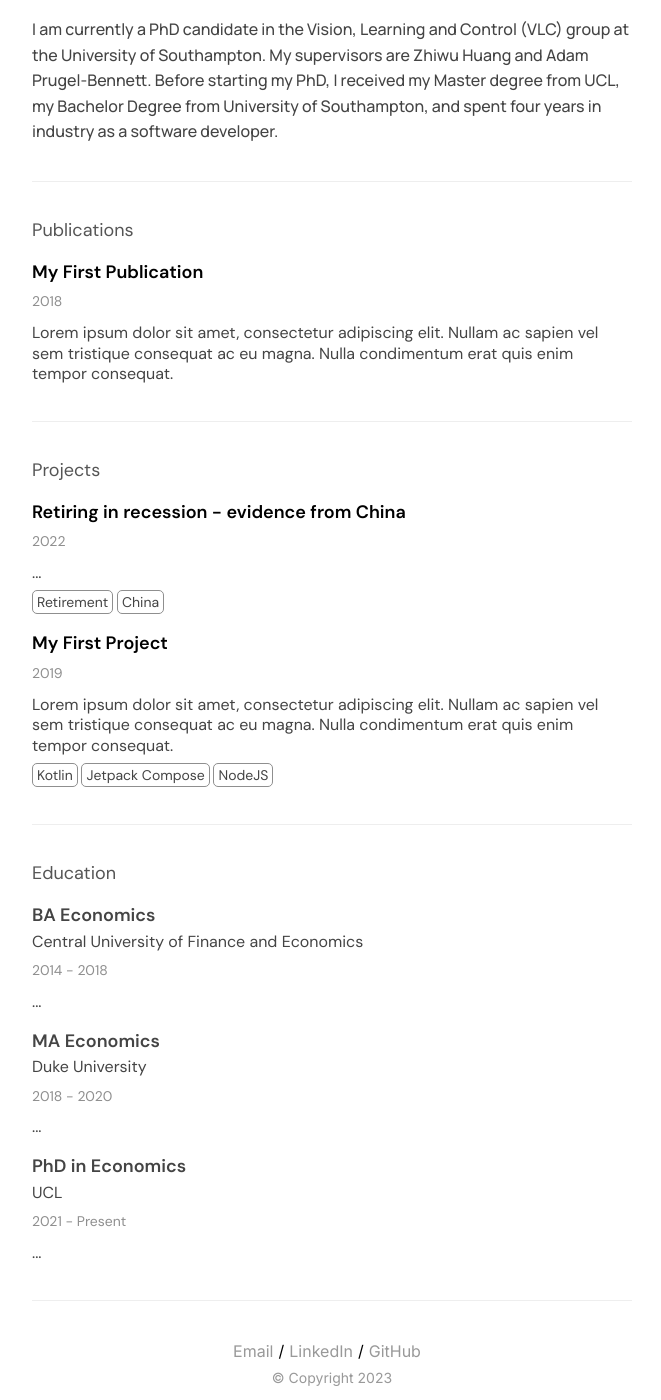
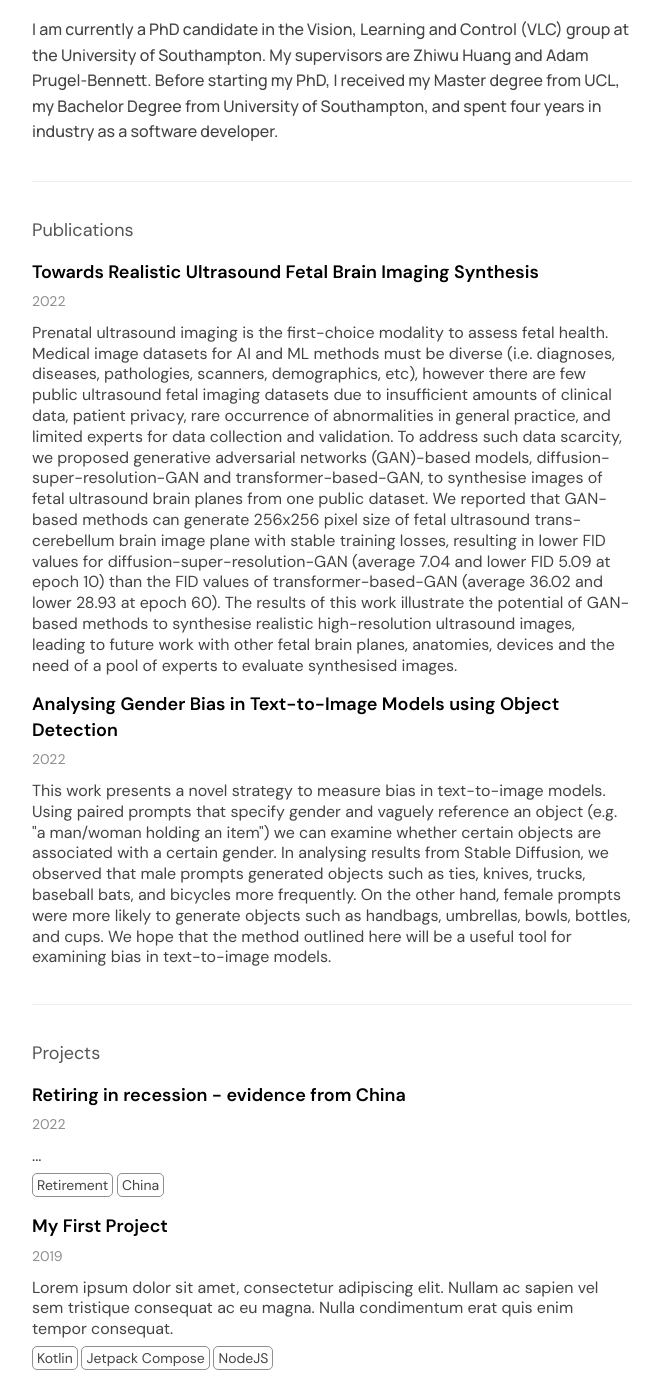
Before and after one commit to harveymannering/harveymannering.github.io, a Jekyll site: the page built from _pages/index.md, in a window 1280 px wide and 1400 px high, scrolled down 370 px. Shown: the whole window, without its empty margins (308-969 px from the left). Built offline with Jekyll 4.4.1, drawn with Linux system fonts in a browser that asks for light colours; some of the changed text lies outside the part shown.

Commit message:
Updated publications section

```diff
--- /dev/null
+++ b/_publications/gender-bias.md
@@ -0,0 +1,8 @@
+---
+title: Analysing Gender Bias in Text-to-Image Models using Object Detection
+year: 2022
+excerpt: This work presents a novel strategy to measure bias in text-to-image models. Using paired prompts that specify gender and vaguely reference an object (e.g. "a man/woman holding an item") we can examine whether certain objects are associated with a certain gender. In analysing results from Stable Diffusion, we observed that male prompts generated objects such as ties, knives, trucks, baseball bats, and bicycles more frequently. On the other hand, female prompts were more likely to generate objects such as handbags, umbrellas, bowls, bottles, and cups. We hope that the method outlined here will be a useful tool for examining bias in text-to-image models.
+pub-image: https://img.itch.zone/aW1nLzExNjg1ODA3LnBuZw==/original/RqkaR2.png
+pub-url: https://arxiv.org/abs/2307.08025
+comments: false
+---
--- a/_publications/my-first-publication.md
+++ /dev/null
@@ -1,12 +0,0 @@
----
-title: My First Publication
-year: 2018
-excerpt: Lorem ipsum dolor sit amet, consectetur adipiscing elit. Nullam ac sapien vel sem tristique consequat ac eu magna. Nulla condimentum erat quis enim tempor consequat.
-pub-image: https://placehold.co/600x300
-pub-url: https://researchgate.net
-comments: true
----
-
-Lorem ipsum dolor sit amet, consectetur adipiscing elit. Nullam ac sapien vel sem tristique consequat ac eu magna. Nulla condimentum erat quis enim tempor consequat.
-
-Lorem ipsum dolor sit amet, consectetur adipiscing elit. Nullam ac sapien vel sem tristique consequat ac eu magna. Nulla condimentum erat quis enim tempor consequat.
--- /dev/null
+++ b/_publications/ultrasound.md
@@ -0,0 +1,8 @@
+---
+title: Towards Realistic Ultrasound Fetal Brain Imaging Synthesis
+year: 2022
+excerpt: Prenatal ultrasound imaging is the first-choice modality to assess fetal health. Medical image datasets for AI and ML methods must be diverse (i.e. diagnoses, diseases, pathologies, scanners, demographics, etc), however there are few public ultrasound fetal imaging datasets due to insufficient amounts of clinical data, patient privacy, rare occurrence of abnormalities in general practice, and limited experts for data collection and validation. To address such data scarcity, we proposed generative adversarial networks (GAN)-based models, diffusion-super-resolution-GAN and transformer-based-GAN, to synthesise images of fetal ultrasound brain planes from one public dataset. We reported that GAN-based methods can generate 256x256 pixel size of fetal ultrasound trans-cerebellum brain image plane with stable training losses, resulting in lower FID values for diffusion-super-resolution-GAN (average 7.04 and lower FID 5.09 at epoch 10) than the FID values of transformer-based-GAN (average 36.02 and lower 28.93 at epoch 60). The results of this work illustrate the potential of GAN-based methods to synthesise realistic high-resolution ultrasound images, leading to future work with other fetal brain planes, anatomies, devices and the need of a pool of experts to evaluate synthesised images.
+pub-image: https://cdn-uploads.huggingface.co/production/uploads/6349716695ab8cce385f450e/RArVBPLLxPX_5rqSzXnp9.png
+pub-url: https://arxiv.org/abs/2304.03941
+comments: false
+---
```
Also changed, not shown: _education/Item1.md (+3 -3 lines), _education/Item2.md (+4 -4 lines), _education/Item3.md (+4 -4 lines).
